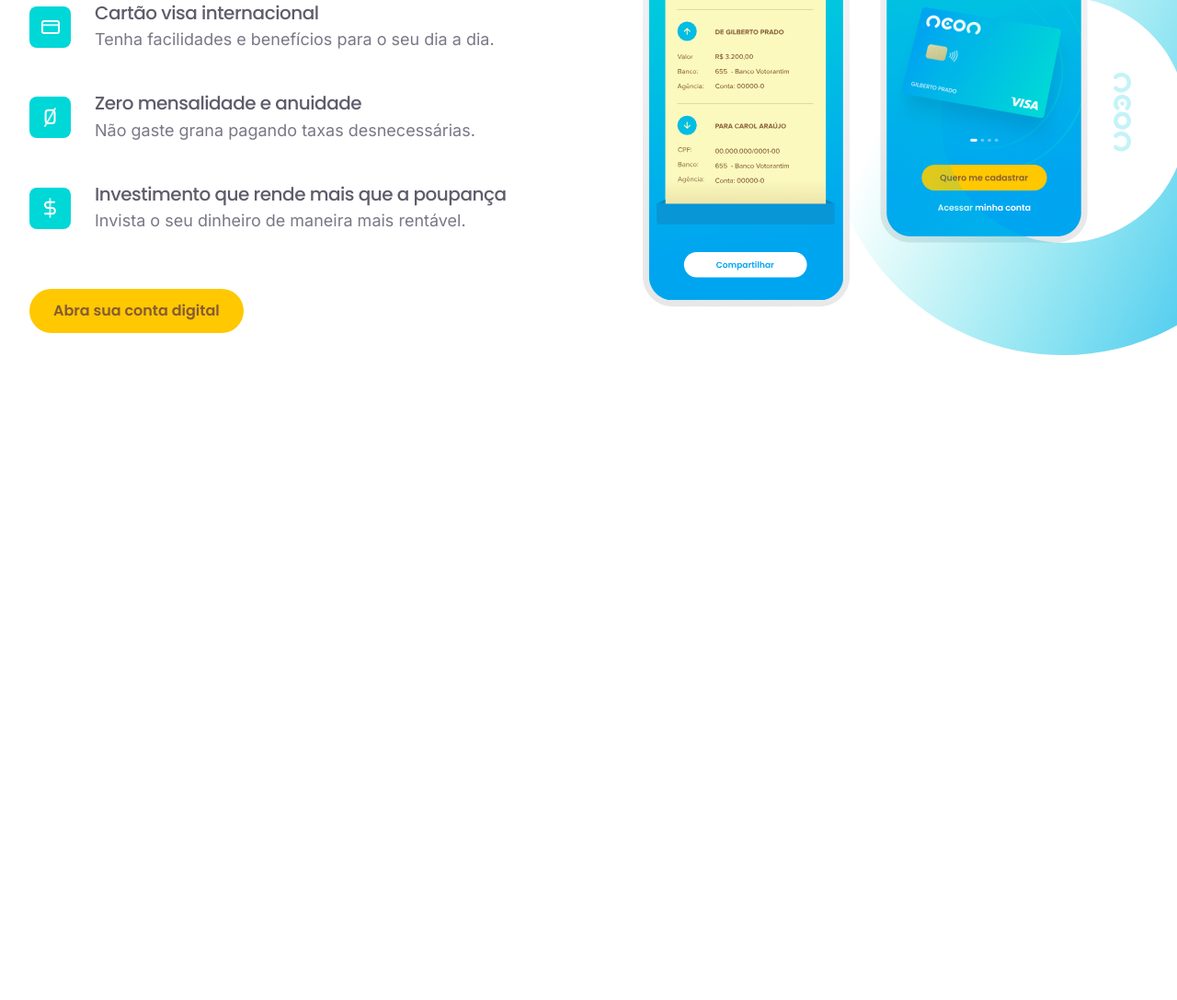
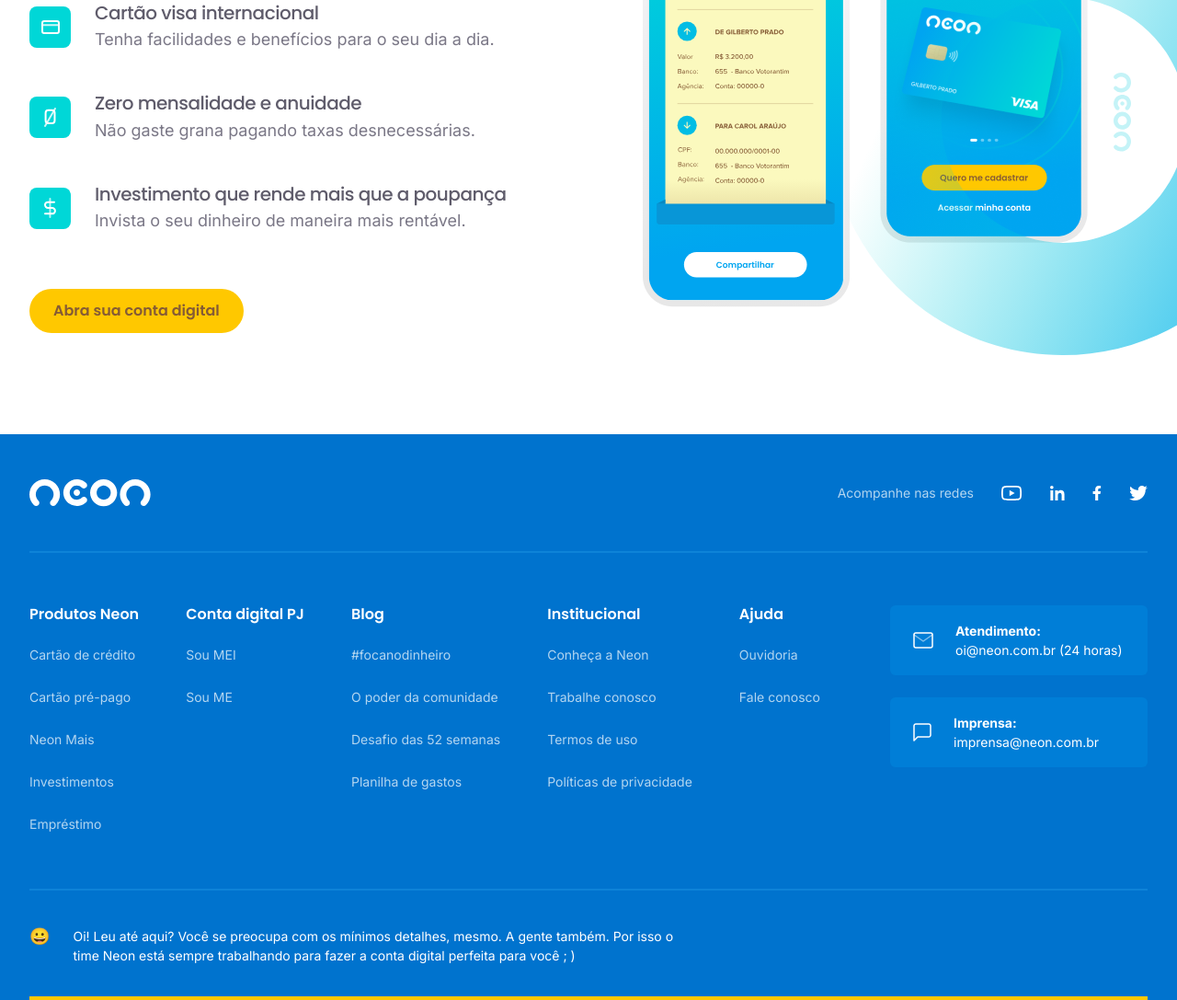
Before and after one commit to htmlcristian/lp-neon, a plain HTML site: page index.html in a window 1280 px wide. Shown: the part 2839-3926 px from the top of the page at 92% size. Before the commit the page ends 3311 px from the top, so only its background shows below. Drawn offline with nearby package versions, Linux system fonts and the light colour scheme.

Commit message:
add: finished and styled footer

```diff
--- a/index.html
+++ b/index.html
@@ -271,6 +271,139 @@
         </div>
     </section>
 
+    <footer>
+        <div class="container">
+            <div class="top">
+                <img src="./img/logo.svg" alt="">
+                <div class="share">
+                    <span>Acompanhe nas redes</span>
+                    <ul>
+                        <li>
+                            <a href="">
+                                <img src="./img/youtube.svg" alt="">
+                            </a>
+                        </li>
+                        <li>
+                            <a href="">
+                                <img src="./img/linkedin.svg" alt="">
+                            </a>
+                        </li>
+                        <li>
+                            <a href="">
+                                <img src="./img/facebook.svg" alt="">
+                            </a>
+                        </li>
+                        <li>
+                            <a href="">
+                                <img src="./img/twitter-white.svg" alt="">
+                            </a>
+                        </li>
+                    </ul>
+                </div>
+            </div>
+            <div class="main">
+                <nav>
+                    <div class="item">
+                        <strong>Produtos Neon</strong>
+                        <ul>
+                            <li>
+                                <a href="">Cartão de crédito</a>
+                            </li>
+                            <li>
+                                <a href="">Cartão pré-pago</a>
+                            </li>
+                            <li>
+                                <a href="">Neon Mais</a>
+                            </li>
+                            <li>
+                                <a href="">Investimentos</a>
+                            </li>
+                            <li>
+                                <a href="">Empréstimo</a>
+                            </li>
+                        </ul>
+                    </div>
+                    <div class="item">
+                        <strong>Conta digital PJ</strong>
+                        <ul>
+                            <li>
+                                <a href="">Sou MEI</a>
+                            </li>
+                            <li>
+                                <a href="">Sou ME</a>
+                            </li>
+                        </ul>
+                    </div>
+                    <div class="item">
+                        <strong>Blog</strong>
+                        <ul>
+                            <li>
+                                <a href="">#focanodinheiro</a>
+                            </li>
+                            <li>
+                                <a href="">O poder da comunidade</a>
+                            </li>
+                            <li>
+                                <a href="">Desafio das 52 semanas</a>
+                            </li>
+                            <li>
+                                <a href="">Planilha de gastos</a>
+                            </li>
+                        </ul>
+                    </div>
+                    <div class="item">
+                        <strong>Institucional</strong>
+                        <ul>
+                            <li>
+                                <a href="">Conheça a Neon</a>
+                            </li>
+                            <li>
+                                <a href="">Trabalhe conosco</a>
+                            </li>
+                            <li>
+                                <a href="">Termos de uso</a>
+                            </li>
+                            <li>
+                                <a href="">Políticas de privacidade</a>
+                            </li>
+                        </ul>
+                    </div>
+                    <div class="item">
+                        <strong>Ajuda</strong>
+                        <ul>
+                            <li>
+                                <a href="">Ouvidoria</a>
+                            </li>
+                            <li>
+                                <a href="">Fale conosco</a>
+                            </li>
+                        </ul>
+                    </div>
+                </nav>
+                <div class="btns">
+                    <button class="" >
+                        <img src="./img/envelope.svg" alt="">
+                        <div class="info">
+                            <strong>Atendimento:</strong>
+                            <span>oi@neon.com.br (24 horas)</span>
+                        </div>
+                    </button>
+                    <button class="" >
+                        <img src="./img/chat.svg" alt="">
+                        <div class="info">
+                            <strong>Imprensa:</strong>
+                            <span>imprensa@neon.com.br</span>
+                        </div>
+                    </button>
+                </div>
+            </div>
+            <div class="msg">
+                <div class="icon">😀</div>
+                <p>Oi! Leu até aqui? Você se preocupa com os mínimos detalhes, mesmo. A gente também. Por isso o time Neon está sempre trabalhando para fazer a conta digital perfeita para você ; )</p>
+            </div>
+        </div>
+    </footer>
+
 
     <script src="https://cdn.jsdelivr.net/npm/swiper@11/swiper-bundle.min.js"></script>
     <script>
--- a/scss/_footer.scss
+++ b/scss/_footer.scss
@@ -0,0 +1,171 @@
+footer {
+
+    background: var(--brand-blue);
+    padding-top: 4.9rem;
+
+    .top {
+
+        @include flex(row, center, space-between);
+        border-bottom: 2px solid rgba(73, 196, 253, 0.2);
+        padding-bottom: 4.8rem;
+        margin-bottom: 5.7rem;
+
+        .share {
+
+            display: flex;
+            align-items: center;
+            gap: 3rem;
+
+            span {
+
+                color: #FFF;
+                font-size: 1.4rem;
+                line-height: 125%;
+                opacity: 0.7;
+
+            }
+
+            ul {
+
+                display: flex;
+                align-items: center;
+                gap: 3rem;
+
+            }
+
+        }
+
+    }
+
+    .main {
+
+        @include flex(row, flex-start, space-between);
+        border-bottom: 2px solid rgba(73, 196, 253, 0.2);
+        padding-bottom: 6.2rem;
+        margin-bottom: 3.9rem;
+
+        nav {
+
+            @include flex(row, flex-start, space-between);
+            width: 100%;
+            max-width: 86rem;
+
+            .item {
+
+                strong {
+
+                    color: #FFF;
+                    font-family: 'Poppins', sans-serif;
+                    font-size: 1.6rem;
+                    font-weight: 600;
+                    line-height: 125%;
+                    display: inline-block;
+                    margin-bottom: 2.5rem;
+
+                }
+
+                ul {
+
+                    li {
+
+                        &:not(:last-child) {
+
+                            margin-bottom: 2.9rem;
+
+                        }
+
+                        a {
+
+                            color: #FFF;
+                            font-size: 1.4rem;
+                            line-height: 1.7rem;
+                            opacity: 0.7;
+
+                        }
+
+                    }
+
+                }
+
+            }
+
+        }
+
+        .btns {
+
+            width: 100%;
+            max-width: 28rem;
+
+            button {
+
+                width: 100%;
+                height: 7.6rem;
+                border-radius: 0.6rem;
+                background: rgba(0, 164, 240, 0.23);
+                display: flex;
+                align-items: center;
+                padding-left: 2.5rem;
+
+                &:not(:last-child) {
+
+                    margin-bottom: 2.4rem;
+
+                }
+                .info {
+
+                    margin-left: 2.4rem;
+
+                    strong {
+
+                        display: block;
+                        text-align: left;
+                        color: #FFF;
+                        font-size: 14px;
+                        font-weight: 700;
+                        line-height: 150%;
+
+                    }
+
+                    span {
+
+                        display: block;
+                        color: #FFF;
+                        font-size: 1.4rem;
+                        line-height: 150%;
+
+
+                    }
+
+                }
+
+            }
+
+        }
+
+    }
+
+    .msg {
+
+        display: flex;
+        align-items: flex-start;
+        border-bottom: 4px solid #FFC800;
+        padding-bottom: 3.4rem;
+
+        .icon {
+
+            font-size: 1.8rem;
+
+        }
+
+        p {
+
+            width: 100%;
+            max-width: 66rem;
+            margin-left: 2.5rem;
+            color: #FFF;
+            font-size: 1.4rem;
+            line-height: 150%;
+
+        }
+    }
+}
```
Also changed, not shown: css/main.min.css.
